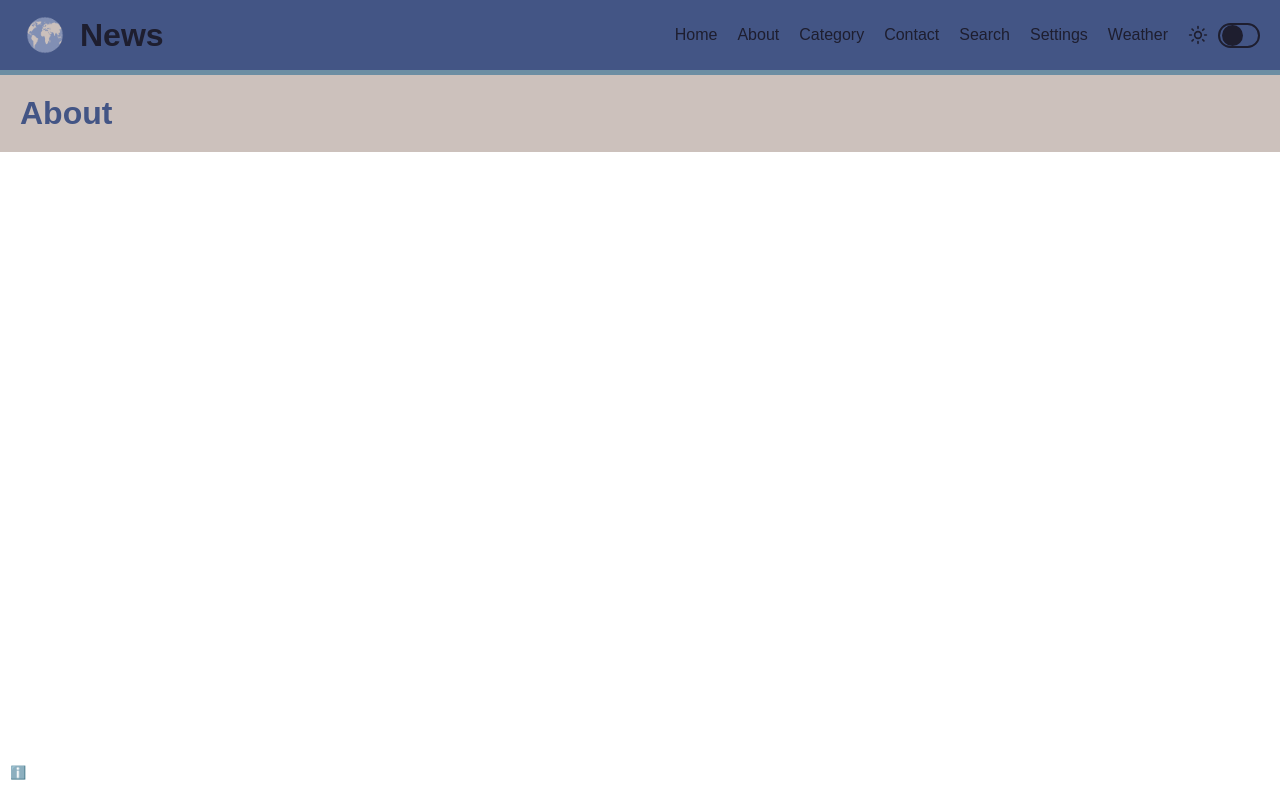
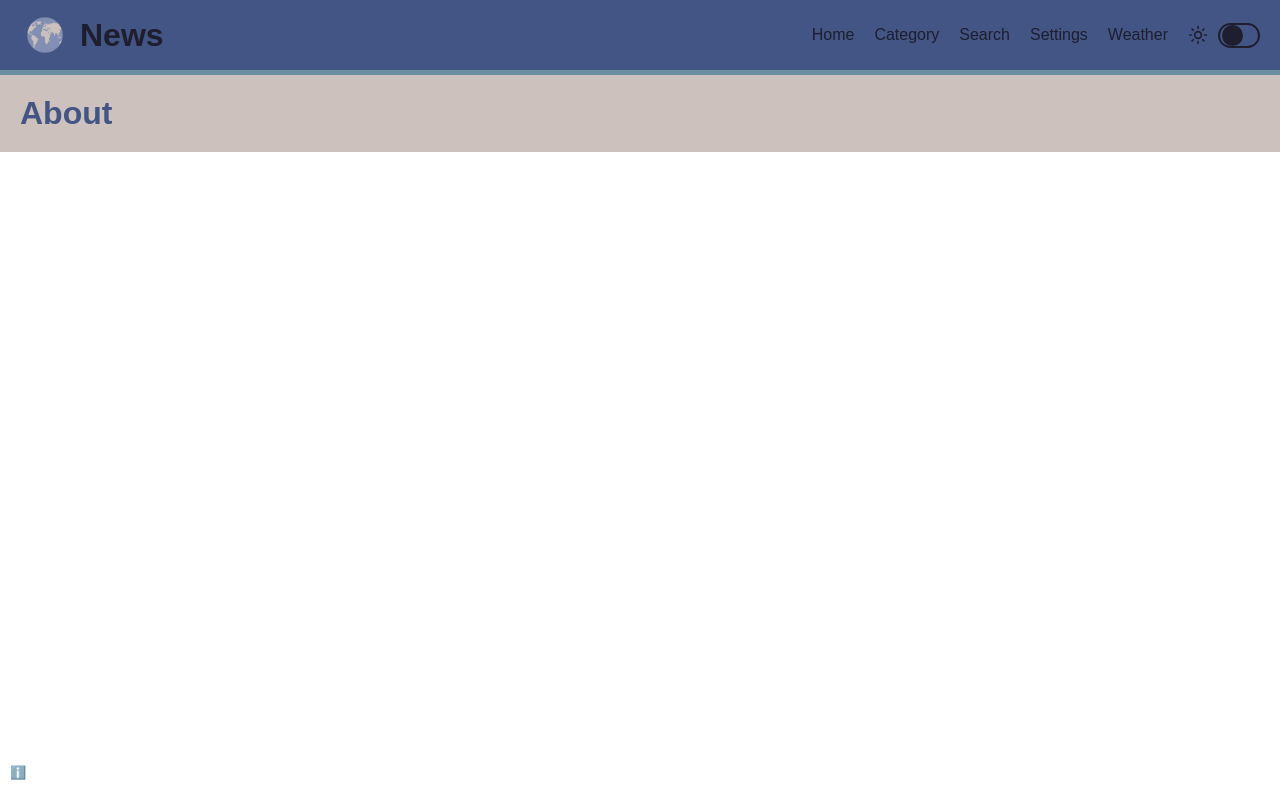
Before and after one commit to BeaCoden/News-Web-App, a React (Create React App) app: page /about in a window 1280 px wide. Built offline with nearby package versions, Linux system fonts and the light colour scheme.

Commit message:
feat: update Footer and Header components with new icons and improved navigation links

```diff
--- a/src/components/common/footer/Footer.jsx
+++ b/src/components/common/footer/Footer.jsx
@@ -2,7 +2,7 @@ import React, { useState } from "react";
 import { Link } from "react-router-dom";
 import { styled } from "../../../styles/globalStyles";
 import * as Toggle from "@radix-ui/react-toggle";
-import { Linkedin, Github } from "lucide-react";
+import { Linkedin, Github, BookOpen, Contact } from "lucide-react";
 
 // Footer Container
 const FooterContainer = styled("footer", {
@@ -102,7 +102,7 @@ const Footer = () => {
         <FooterLinks>
           <FooterLinkItem>
             <FooterLink
-              href="https://www.linkedin.com/in/username"
+              href="https://www.linkedin.com/in/beapitzschke?lipi=urn%3Ali%3Apage%3Ad_flagship3_profile_view_base_contact_details%3BBKg3cKmvTyGzjJ2bcXnVgw%3D%3D"
               target="_blank"
               rel="noreferrer">
               <Icon>
@@ -113,7 +113,7 @@ const Footer = () => {
           </FooterLinkItem>
           <FooterLinkItem>
             <FooterLink
-              href="https://www.github.com/username"
+              href="https://github.com/BeaCoden"
               target="_blank"
               rel="noreferrer">
               <Icon>
@@ -123,10 +123,20 @@ const Footer = () => {
             </FooterLink>
           </FooterLinkItem>
           <FooterLinkItem>
-            <Link to="/about">About</Link>
+            <FooterLink href="/about">
+              <Icon>
+                <BookOpen size={18} />
+              </Icon>
+              About
+            </FooterLink>
           </FooterLinkItem>
           <FooterLinkItem>
-            <Link to="/contact">Contact</Link>
+            <FooterLink href="/contact">
+              <Icon>
+                <Contact size={18} />
+              </Icon>
+              Contact
+            </FooterLink>
           </FooterLinkItem>
         </FooterLinks>
       </FooterContainer>
--- a/src/components/common/header/Header.jsx
+++ b/src/components/common/header/Header.jsx
@@ -97,7 +97,9 @@ const Header = () => {
       {/* Desktop Navigation */}
       <NavigationMenu.Root>
         <MenuList>
-          {routes.map((route, index) => (
+          {routes
+            .filter((route) => route.label !== "About" && route.label !== "Contact")
+            .map((route, index) => (
               <NavigationMenu.Item
                 key={index}
                 onClick={() => navigate(route.path)}>
@@ -115,7 +117,9 @@ const Header = () => {
         <DropdownMenu.Root>
           <DropdownTrigger>☰</DropdownTrigger>
           <DropdownContent align="end">
-            {routes.map((route, index) => (
+            {routes
+              .filter((route) => route.label !== "About" && route.label !== "Contact")
+              .map((route, index) => (
                 <DropdownItem
                   key={index}
                   onClick={() => navigate(route.path)}>
```
Lines whose indentation alone changed are shown as unchanged.
